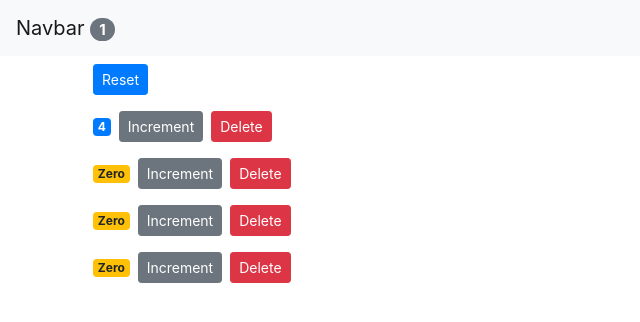
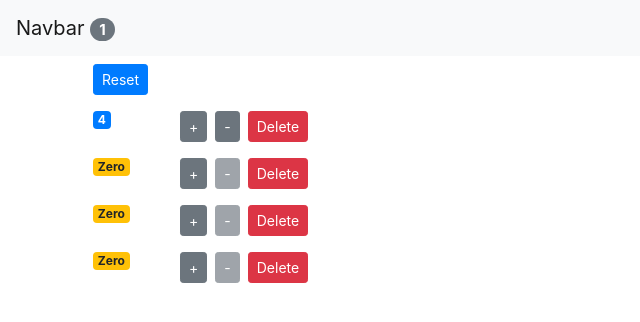
Before and after one commit to RunHannah/counter-app, a React (Create React App) app: page / in a window 1280 px wide. Shown: the top 322 px of the page, without its empty margins (0-640 px from the left). Built offline with nearby package versions, Linux system fonts and the light colour scheme.

Commit message:
Add increment button and disable decrement button if value is zero.

```diff
--- a/src/App.js
+++ b/src/App.js
@@ -19,6 +19,15 @@
     const index = counters.indexOf(counter);
     counters[index] = { ...counter };
     counters[index].value++;
+    this.setState({ counters });
+  };
+
+  handleDecrement = counter => {
+    // cloning the array with spread operator
+    const counters = [...this.state.counters];
+    const index = counters.indexOf(counter);
+    counters[index] = { ...counter };
+    counters[index].value--;
     this.setState({ counters });
   };
 
@@ -51,6 +60,7 @@
             counters={this.state.counters}
             onReset={this.handleReset}
             onIncrement={this.handleIncrement}
+            onDecrement={this.handleDecrement}
             onDelete={this.handleDelete}
           />
         </main>
--- a/src/components/counter.jsx
+++ b/src/components/counter.jsx
@@ -18,21 +18,31 @@
     console.log("Counter Rendered");
 
     return (
-      <div>
-        {this.props.children}
+      <div className="row">
+        <div className="col-1">
           <span className={this.getBadgeClasses()}>{this.formatCount()}</span>
+        </div>
+        <div className="col">
           <button
             onClick={() => this.props.onIncrement(this.props.counter)}
             className="btn btn-secondary btn-sm"
           >
-          Increment
+            +
+          </button>
+          <button
+            onClick={() => this.props.onDecrement(this.props.counter)}
+            className="btn btn-secondary btn-sm m-2"
+            disabled={this.props.counter.value === 0 ? "disabled" : ""}
+          >
+            -
           </button>
           <button
             onClick={() => this.props.onDelete(this.props.counter.id)}
-          className="btn btn-danger btn-sm m-2"
+            className="btn btn-danger btn-sm"
           >
             Delete
           </button>
+        </div>
       </div>
     );
   }
--- a/src/components/counters.jsx
+++ b/src/components/counters.jsx
@@ -17,6 +17,7 @@
             key={counter.id}
             onDelete={onDelete}
             onIncrement={onIncrement}
+            onDecrement={this.props.onDecrement}
             counter={counter}
           />
         ))}
```
Lines whose indentation alone changed are shown as unchanged.
